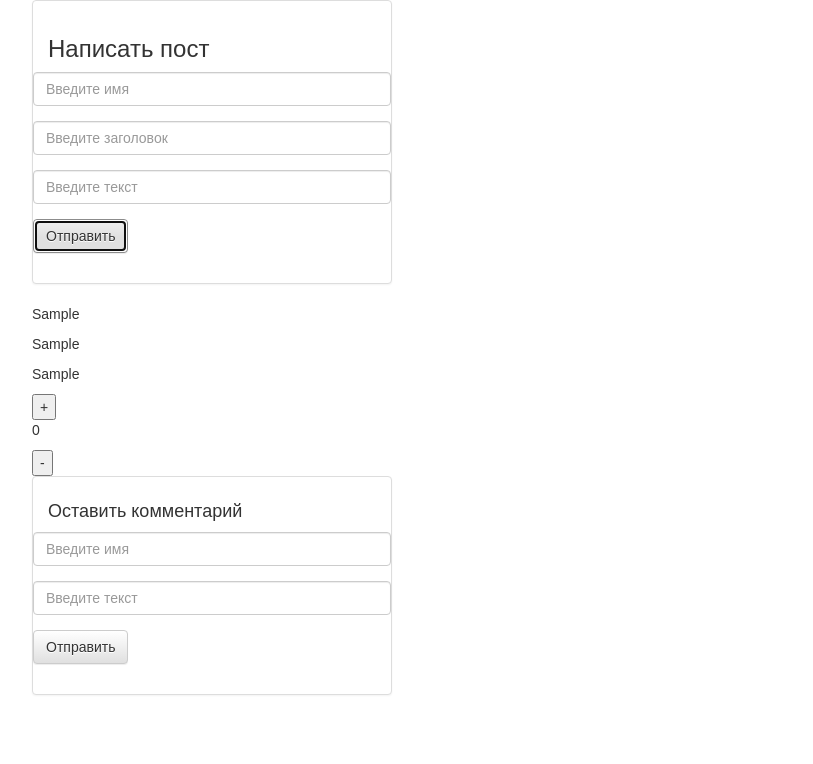
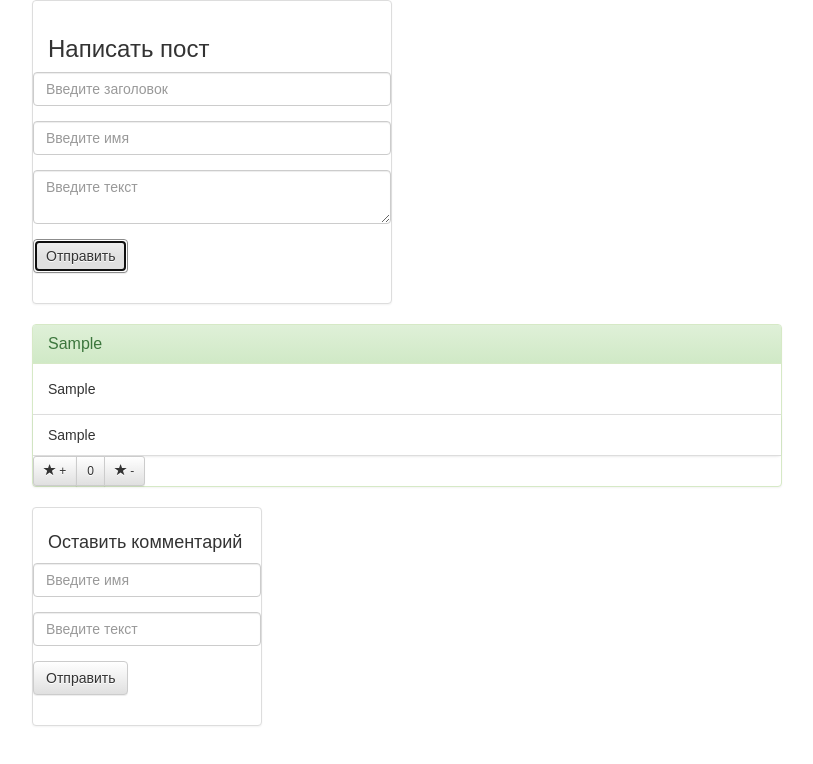
Before and after one commit to daryagolubewa/Blog, a React (Create React App) app: page / in a window 1280 px wide. Both pictures are taken after typing "Sample", "Sample", "Sample" into the empty fields and a click on the button "Отправить". Shown: the top 764 px of the page, without its empty margins (38-851 px from the left). Built offline with nearby package versions, Linux system fonts and the light colour scheme.

Commit message:
buds are fixed; work on the graphic interface is in process (color scheme is added, buttons are in order, etc.)

```diff
--- a/src/Components/Comments.js
+++ b/src/Components/Comments.js
@@ -1,10 +1,17 @@
 import React from 'react'
 import PropTypes from 'prop-types'
+import {Panel, Row, Col} from 'react-bootstrap'
 
 const Comment = ({userName, text}) => (
     <div>
-        <p> {userName} </p>
-        <p> {text} </p>
+        <Row>
+            <Col md={8}>
+                <Panel bsStyle='success'>
+                    <Panel.Heading> {userName} </Panel.Heading>
+                    <Panel.Body> {text} </Panel.Body>
+                </Panel>
+            </Col>
+        </Row>
     </div>
 )
 
--- a/src/Components/LikeButtons.js
+++ b/src/Components/LikeButtons.js
@@ -1,13 +1,16 @@
 import React from 'react'
 import PropTypes from 'prop-types'
+import { Button, ButtonGroup, ButtonToolbar, Row, Col, Glyphicon} from 'react-bootstrap'
 
 
 const LikeButtons = ({likeButton, likesNumber, dislikeButton}) => (
-<div>
-    <button onClick={likeButton}> + </button>
-    <p>{likesNumber}</p>
-    <button onClick={dislikeButton}> - </button>
-</div>
+    <ButtonGroup bsSize='small'>
+        <Button onClick={likeButton}>
+            <Glyphicon glyph='star'/> + </Button>
+        <Button>{likesNumber}</Button>
+        <Button onClick={dislikeButton}>
+            <Glyphicon glyph='star'/> - </Button>
+    </ButtonGroup>
 )
 
 
--- a/src/Components/Post.js
+++ b/src/Components/Post.js
@@ -2,22 +2,27 @@ import React from 'react'
 import PropTypes from 'prop-types'
 import LikeButtons from '../Components/LikeButtons'
 import CommentList from '../Components/CommentList'
-import { Grid, Row, Col } from 'react-bootstrap'
-const Post = ({id, userName, title, text, likeButton, likesNumber, dislikeButton, comments}) => (
-    <div>
+import { Grid, Row, Col, Panel, ListGroup, ListGroupItem } from 'react-bootstrap'
 
-        <p> {userName} </p>
-        <p> {title} </p>
-        <p> {text} </p>
-        <LikeButtons likesNumber={likesNumber} likeButton={likeButton} dislikeButton={dislikeButton}/>
+const Post = ({id, title, userName, text, likeButton, likesNumber, dislikeButton, comments}) => (
+        <div>
+        <Panel bsStyle='success'>
+            <Panel.Heading>
+                <Panel.Title componentClass="h3"> {title} </Panel.Title>
+            </Panel.Heading>
+            <Panel.Body> {userName} </Panel.Body>
+            <ListGroup>
+                <ListGroupItem> {text} </ListGroupItem>
+            </ListGroup>
+            <LikeButtons likesNumber={likesNumber} likeButton={likeButton} dislikeButton={dislikeButton}/>
+        </Panel>
         <CommentList postId={id} comments={comments}/>
-
     </div>
 )
 
 Post.propTypes = {
+    title: PropTypes.string.isRequired,
     userName: PropTypes.string.isRequired,
-    title: PropTypes.string.isRequired,
     text: PropTypes.string.isRequired
 }
 
--- a/src/Components/PostList.js
+++ b/src/Components/PostList.js
@@ -1,10 +1,12 @@
 import React from 'react'
 import PropTypes from 'prop-types'
 import Post from '../Components/Post'
+import { Grid, Row, Col, Panel } from 'react-bootstrap'
 
 
 const PostList = ({posts, Like, Dislike}) => (
-    <div>
+    <Row>
+        <Col md={8}>
         {posts.map(post =>
             <Post
                 key={post.id}
@@ -14,8 +16,8 @@ const PostList = ({posts, Like, Dislike}) => (
 
             />
         )}
-
-    </div>
+        </Col>
+    </Row>
 )
 
 
--- a/src/Containers/AddPost.js
+++ b/src/Containers/AddPost.js
@@ -4,7 +4,7 @@ import { addPost } from "../Actions/Actions"
 import { FormControl, Button, FormGroup, Form, Row, Col, Panel } from 'react-bootstrap'
 
 const AddPost = ({ dispatch }) => {
-    let userName, title, text
+    let title, userName, text
     return(
         <Row>
             <Col md={4}>
@@ -13,28 +13,28 @@ const AddPost = ({ dispatch }) => {
                         <Form horizontal
                               onSubmit={e => {
                                   e.preventDefault()
-                                  if (!userName.value.trim() || !title.value.trim() || !text.value.trim()) {
+                                  if (!title.value.trim() || !userName.value.trim() || !text.value.trim()) {
                                       return
                                   }
 
-                                  dispatch(addPost(userName.value, title.value, text.value))
+                                  dispatch(addPost(title.value, userName.value, text.value))
+                                  title.value = '';
                                   userName.value = '';
-                                  title.value = '';
                                   text.value = '';
                               }}
                         >
 
                             <h3>Написать пост</h3>
                             <FormGroup>
-                                <FormControl type='text' inputRef={node => userName = node} placeholder="Введите имя"/>
+                                <FormControl type='text' inputRef={node => userName = node} placeholder="Введите заголовок"/>
                             </FormGroup>
 
                             <FormGroup>
-                                <FormControl type='text' inputRef={node => title = node} placeholder="Введите заголовок"/>
+                                <FormControl type='text' inputRef={node => title = node} placeholder="Введите имя"/>
                             </FormGroup>
 
                             <FormGroup>
-                                <FormControl type='textarea' inputRef={node => text = node} placeholder="Введите текст"/>
+                                <FormControl componentClass="textarea"  type='textarea' inputRef={node => text = node} placeholder="Введите текст"/>
                             </FormGroup>
                             <FormGroup>
                                 <Button type="submit">
--- a/src/Reducers/Posts.js
+++ b/src/Reducers/Posts.js
@@ -6,8 +6,8 @@ const posts = (state = [], action) => {
         return  [
             ...state,
             {
+                title: action.title,
                 userName: action.userName,
-                title: action.title,
                 text: action.text,
                 likesNumber: action.likesNumber,
                 id: action.id,
```
Also changed, not shown: src/Components/CommentList.js (+7 -6 lines).
